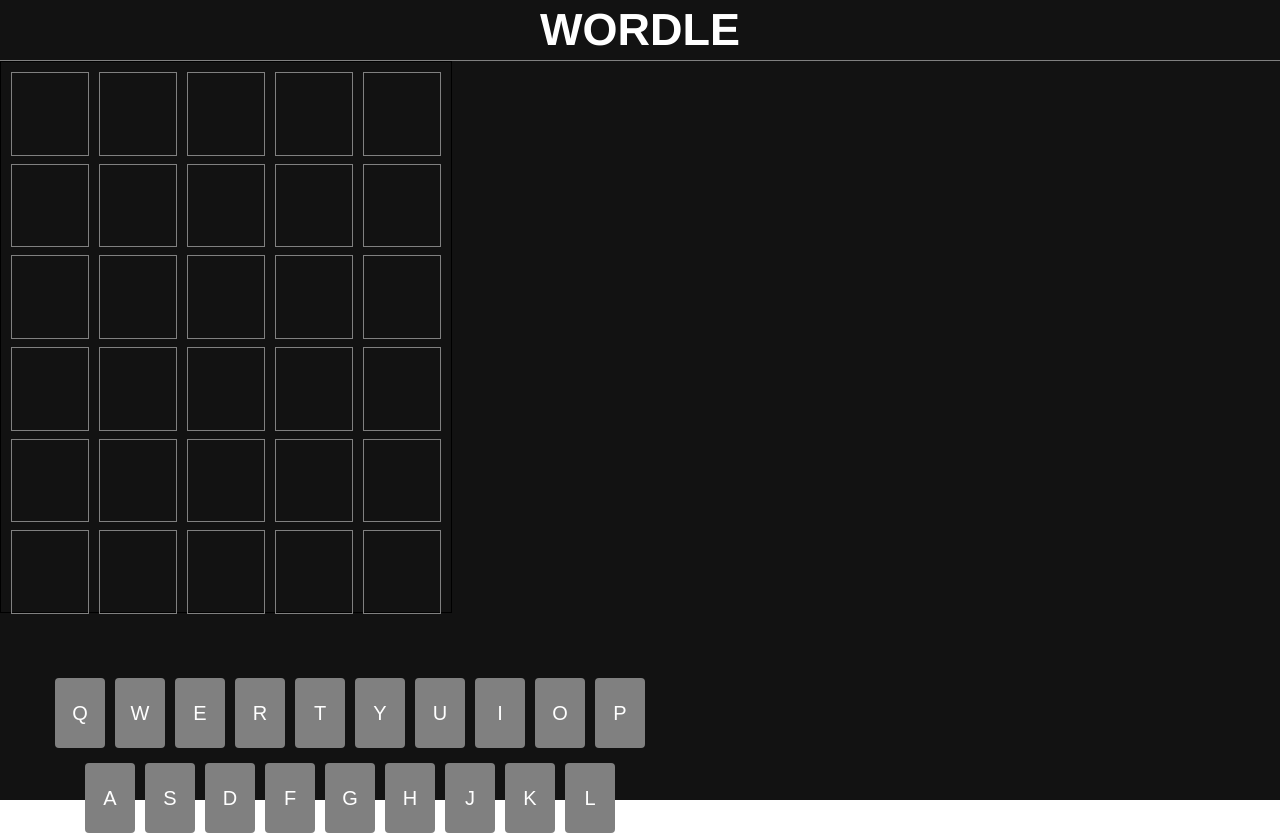
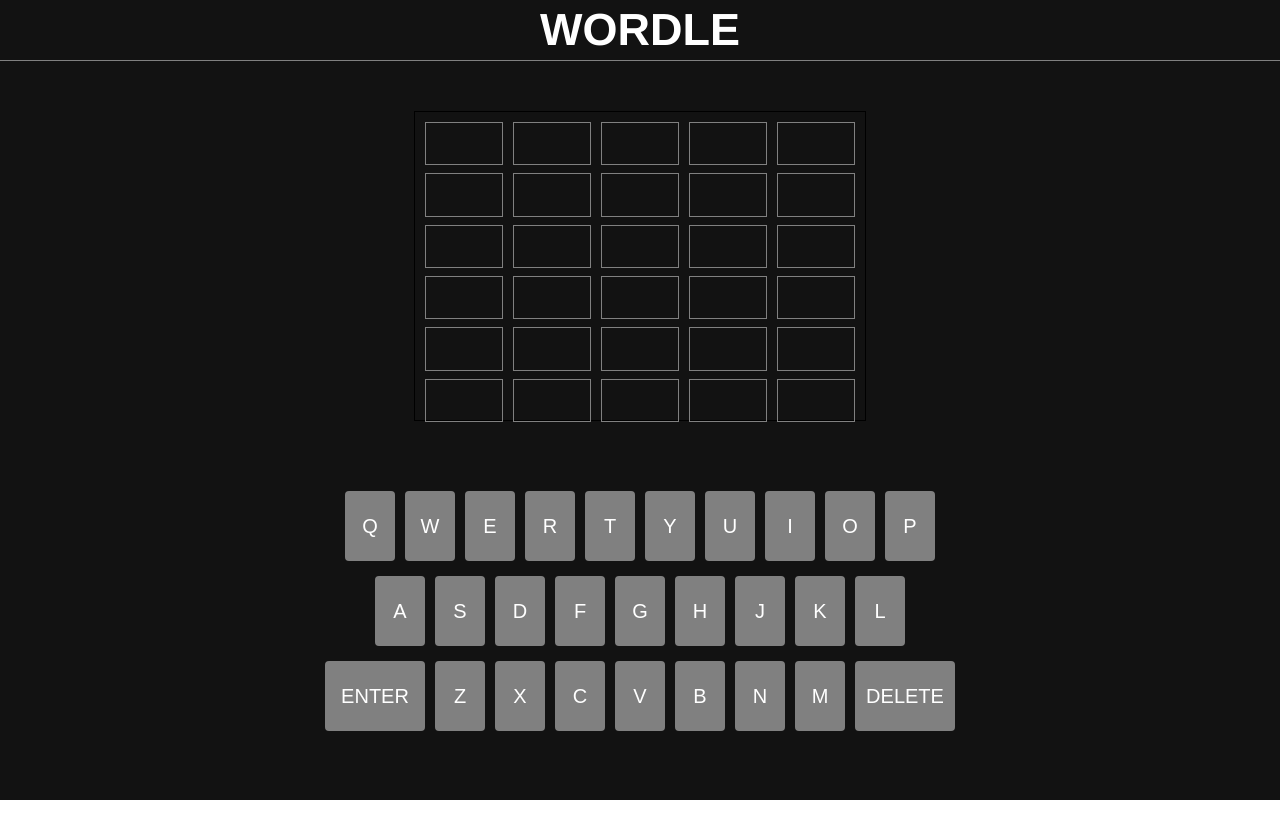
Before and after one commit to alexgjohn/wordle-react, a React (Create React App) app: page / in a window 1280 px wide. Shown: the top 835 px of the page. After the commit the page ends 800 px from the top, so only its background shows below. Built offline with nearby package versions, Linux system fonts and the light colour scheme.

Commit message:
started functionality for selecting letters

```diff
--- a/src/App.js
+++ b/src/App.js
@@ -15,8 +15,10 @@ function App() {
         <h1>WORDLE</h1>
       </nav>
       <AppContext.Provider value={{ board, setBoard }}>
-        <Board/>
-        <Keyboard/>
+        <div className="game">
+          <Board/>
+          <Keyboard/>
+        </div>
       </AppContext.Provider>
     </div>
   );
--- a/src/components/Key.js
+++ b/src/components/Key.js
@@ -1,8 +1,15 @@
-import React from 'react'
+import React, {useContext} from 'react';
+import { AppContext } from '../App';
 
-function Key({ keyVal }) {
+function Key({ keyVal, bigKey }) {
+    const { board, setBoard } = useContext(AppContext);
+    const selectLetter = () => {
+        const newBoard = [...board];
+        newBoard[0][0] = keyVal;
+        setBoard(newBoard);
+    }
     return (
-        <div className="key">{keyVal}</div>
+        <div className="key" id={bigKey && "big"} onClick={selectLetter}>{keyVal}</div>
     )
 }
 
--- a/src/components/Keyboard.js
+++ b/src/components/Keyboard.js
@@ -18,9 +18,11 @@ function Keyboard() {
                 })}
             </div>
             <div className="line3">
+            <Key keyVal={"ENTER"} bigKey/>
             {keys3.map((key) => {
                     return <Key keyVal={key}/>
                 })}
+            <Key keyVal={"DELETE"} bigKey/>
             </div>
         </div>
     )
```
